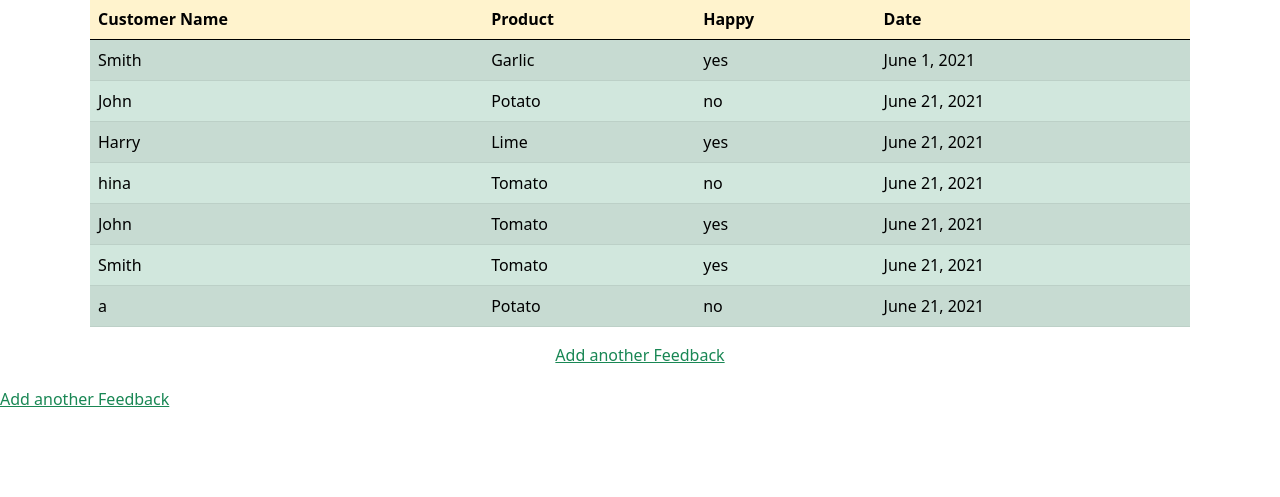
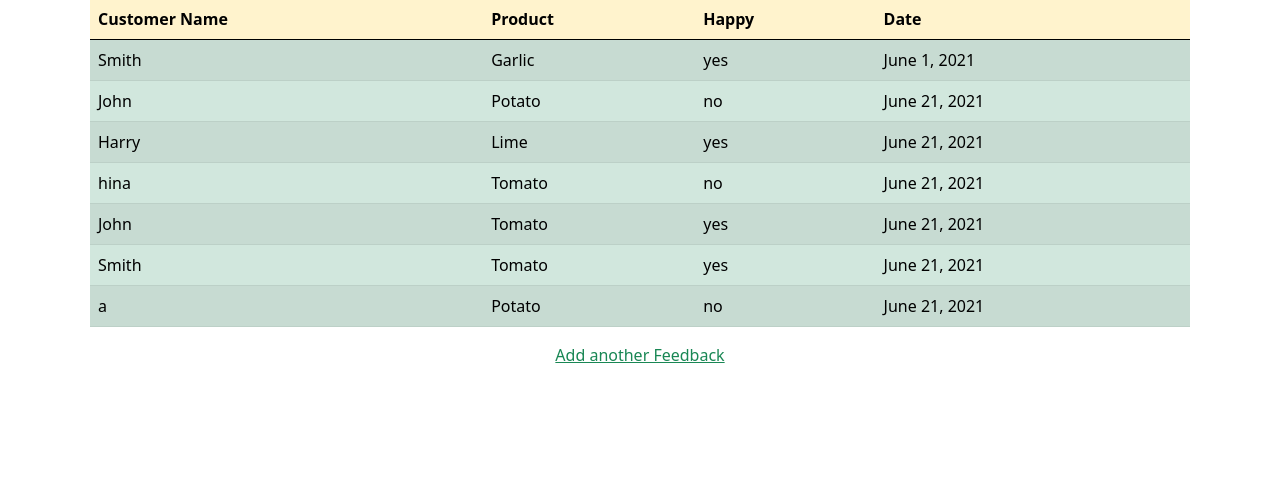
Before and after one commit to asthadongre/Customer_Feedback_with_Authentication, a Django app: page /overview/ in a window 1280 px wide. Shown: the part 45-542 px from the top of the page. Run offline with Django 3.2, Linux system fonts and the light colour scheme; a user stored in the database is signed in; data comes from the database, SQL or seed files in the repository; some libraries are stand-ins or nearby versions.

Commit message:
Update overview.html

```diff
--- a/templates/overview.html
+++ b/templates/overview.html
@@ -37,5 +37,5 @@
     <a href="/feedbackform" class="btn-outline-success">Add another Feedback </a><br>
 
 </div>
-<a href="/feedbackform" class="btn-outline-success">Add another Feedback </a><br>
+
 {% endblock %}
```
